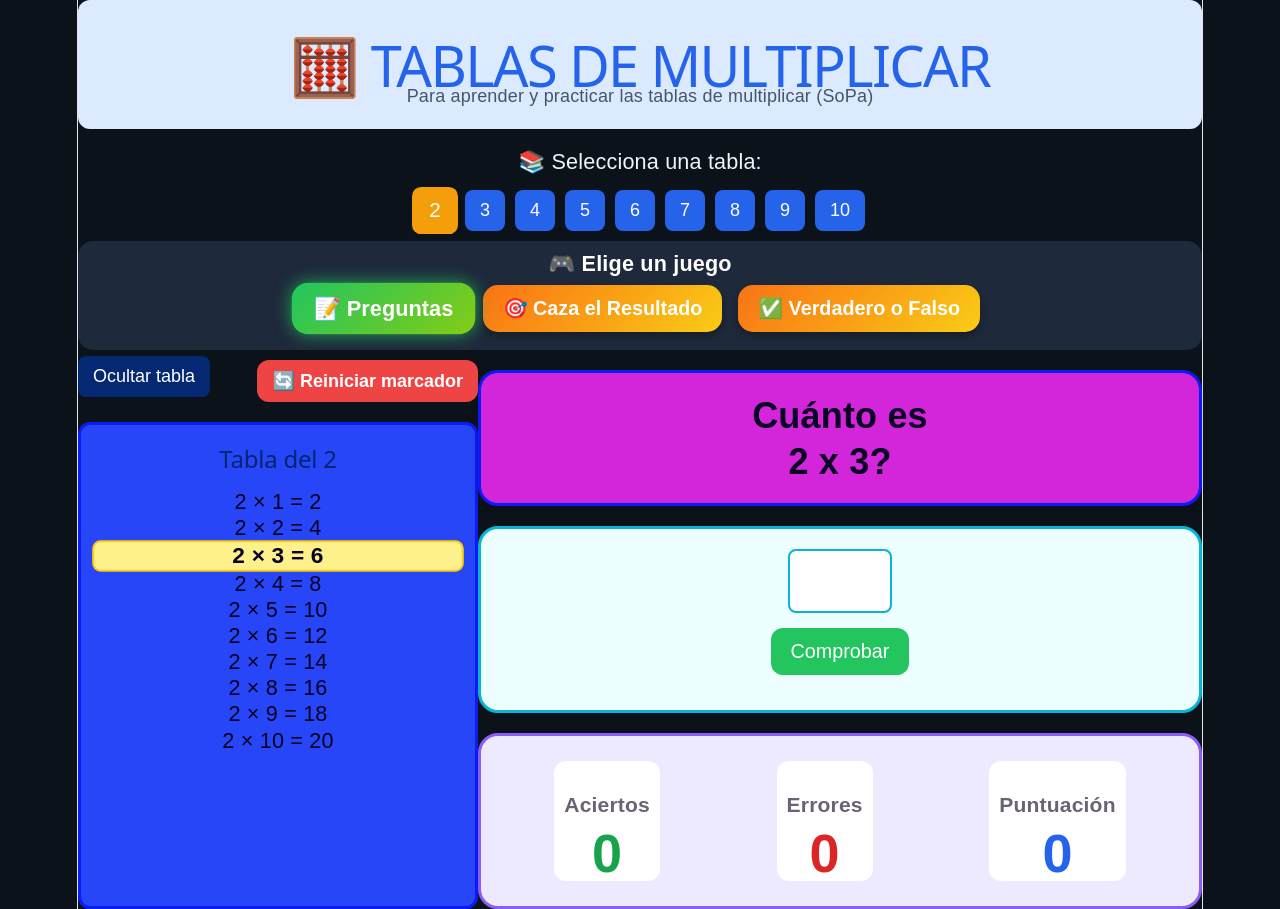
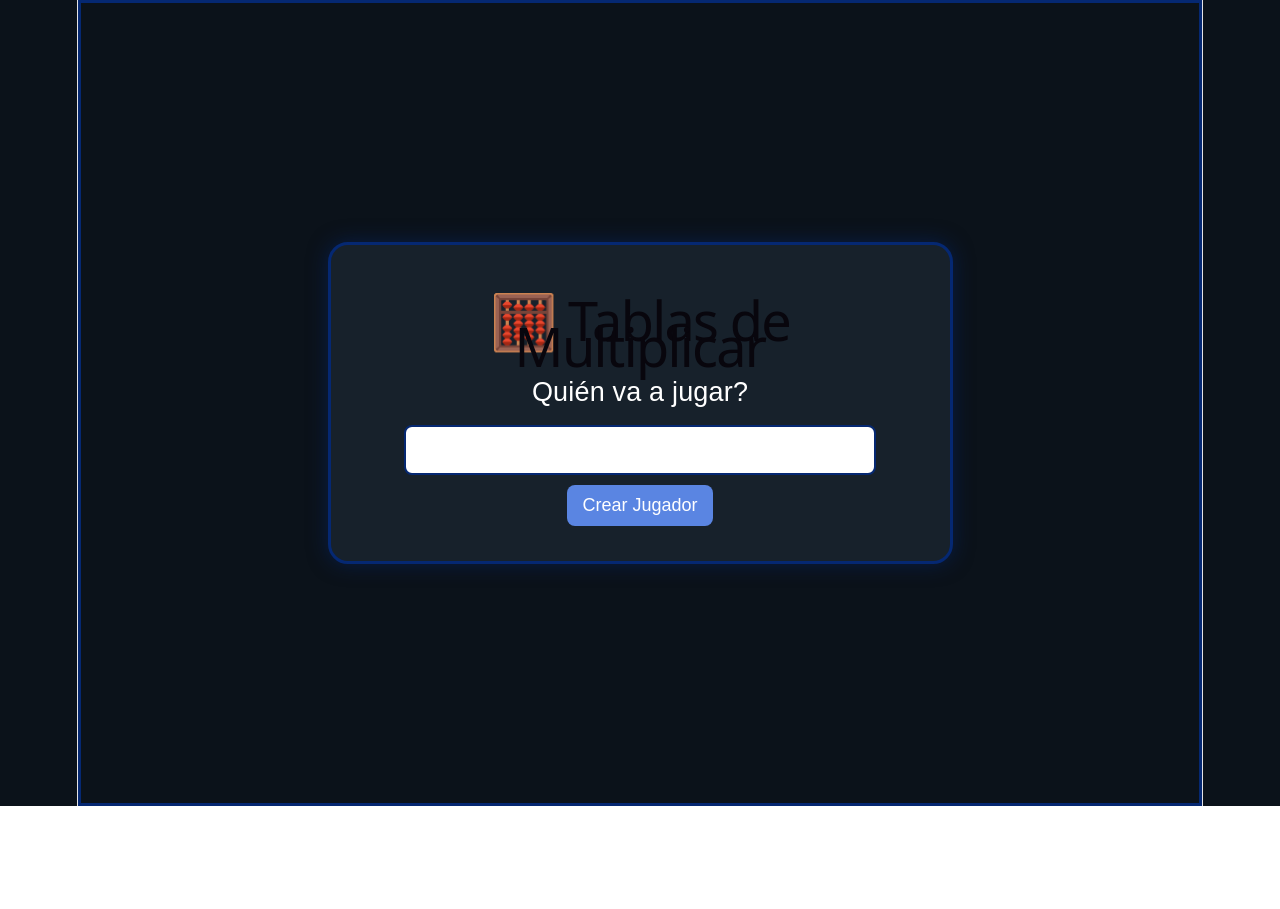
Before and after one commit to JDBesoy/tablas-multiplicar, a React (Vite) app: page / in a window 1280 px wide. After the commit the page ends 806 px from the top, so only its background shows below. Built offline with nearby package versions, Linux system fonts and the light colour scheme.

Commit message:
Se agrega pantalla principal con localStorage

```diff
--- a/src/App.css
+++ b/src/App.css
@@ -6,6 +6,85 @@ body {
 
 .app {
   justify-content: center;
+}
+
+
+.pantalla-inicio{
+  display: flex;
+  flex-direction: column;
+  align-items: center;
+  justify-content: center;
+  min-height: 100vh;
+  background-color: #0b121a;
+  color: white;
+  border:#052872 solid 3px;
+}
+
+.tarjeta-inicio {
+  width: 50%;
+  max-width: 90%;
+  padding: 30px;
+  background-color: #17212b;
+  border: 3px solid #052872;
+  border-radius: 20px;
+  text-align: center;
+  box-shadow: 0 0 20px rgba(5, 40, 114, 0.5);
+}
+
+.pantalla-inicio h1 {
+  font-size: 3rem;
+  margin-bottom: 20px;
+}
+
+.pantalla-inicio p{
+  font-size: 1.5rem;
+  margin-bottom: 20px;
+}
+
+.pantalla-inicio input {
+  display: block;
+  margin: 5px auto;
+  width: 80%;
+  padding: 10px;
+  font-size: 1.2rem;
+  border: 2px solid #052872;
+  border-radius: 8px;
+  outline: none;
+}
+
+.btn-nombres {
+  margin: 5px auto;
+  background-color: #2563eb;
+  color: white;
+  border: none;
+  border-radius: 8px;
+  padding: 10px 15px;
+  margin: 5px;
+  cursor: pointer;
+  font-size: 1rem;
+  transition: transform 0.2s ease;
+}
+.btn-nombres:hover {
+  background-color: #1d4ed8;
+  transform: scale(1.2);
+}
+
+
+.btn-crear-jugador {
+  margin: 5px auto;
+  background-color: #5a85e2;
+  color: white;
+  border: none;
+  border-radius: 8px;
+  padding: 10px 15px;
+  margin: 5px;
+  cursor: pointer;
+  font-size: 1rem;
+  transition: transform 0.2s ease;
+}
+.btn-crear-jugador:hover {
+  background-color: #3d63ce;
+  transform: scale(1.2);
 }
 
 .titulo-principal {
@@ -336,6 +415,28 @@ body {
   grid-template-columns: 1fr;
 }
 
+.pantalla-inicio h1 {
+  font-size: 1.7rem;
+  margin-bottom: 20px;
+}
+
+.pantalla-inicio p{
+  font-size: 1rem;
+  margin-bottom: 20px;
+}
+
+.btn-nombres {
+  margin: 5px auto;
+  background-color: #2563eb;
+  color: white;
+  border: none;
+  border-radius: 8px;
+  padding: 4px 8px;
+  margin: 5px;
+  cursor: pointer;
+  font-size: 1rem;
+  transition: transform 0.2s ease;
+}
 }
 
 .caza-resultado {
--- a/src/App.jsx
+++ b/src/App.jsx
@@ -1,5 +1,6 @@
 import { useState } from "react";
 import "./App.css";
+import PantallaInicio from "./components/PantallaInicio";
 import Encabezado from "./components/layout/Encabezado";
 import MenuJuegos from "./components/layout/MenuJuegos";
 import TablaMultiplicar from "./components/comunes/TablaMultiplicar";
@@ -9,6 +10,9 @@ import CazaResultadoGame from "./components/juegos/CazaResultadoGame";
 import VerdaderoFalsoGame from "./components/juegos/VerdaderoFalsoGame";
 
 function App() {
+  const [jugadorActivo, setJugadorActivo] = useState(
+    localStorage.getItem("jugadorActivo") || "",
+  );
   const [tablaSeleccionada, setTablaSeleccionada] = useState(2);
   const [numeroPregunta, setNumeroPregunta] = useState(
     () => Math.floor(Math.random() * 10) + 1,
@@ -17,9 +21,12 @@ function App() {
   const tablas = [2, 3, 4, 5, 6, 7, 8, 9, 10];
   const [juegoActivo, setJuegoActivo] = useState("preguntas");
 
+  if (!jugadorActivo) {
+    return <PantallaInicio iniciarJuego={setJugadorActivo} />;
+  }
   return (
     <div className="app">
-      <Encabezado />
+      <Encabezado jugadorActivo={jugadorActivo} setJugadorActivo={setJugadorActivo} />
       <div className="selector-tablas">
         <p>📚 Selecciona una tabla: </p>
         {tablas.map((tabla) => (
--- /dev/null
+++ b/src/components/PantallaInicio.jsx
@@ -0,0 +1,66 @@
+import { useState } from "react";
+
+function PantallaInicio({ iniciarJuego }) {
+  const [nombre, setNombre] = useState("");
+  const [jugadores, setJugadores] = useState(
+    JSON.parse(localStorage.getItem("jugadores")) || {},
+  );
+
+  function crearJugador(nombre) {
+    const nuevosJugadores = {
+      ...jugadores,
+    };
+
+    if (!nuevosJugadores[nombre]) {
+      nuevosJugadores[nombre] = {
+        recordGeneral: 0,
+        tablas: {},
+      };
+    }
+
+    localStorage.setItem("jugadores", JSON.stringify(nuevosJugadores));
+
+    setJugadores(nuevosJugadores);
+
+    localStorage.setItem("jugadorActivo", nombre);
+  }
+  function guardarJugador() {
+    if (!nombre.trim()) return;
+
+    crearJugador(nombre);
+
+    iniciarJuego(nombre);
+  }
+  function seleccionarJugador(nombre) {
+    localStorage.setItem("jugadorActivo", nombre);
+
+    iniciarJuego(nombre);
+  }
+
+  return (
+    <div className="pantalla-inicio">
+      <div className="tarjeta-inicio">
+        <h1>🧮 Tablas de Multiplicar</h1>
+
+        <p>Quién va a jugar?</p>
+        {Object.keys(jugadores).map((nombre) => (
+          <button className="btn-nombres" key={nombre} onClick={() => seleccionarJugador(nombre)}>
+            {nombre}
+          </button>
+        ))}
+
+        <input
+          type="text"
+          value={nombre}
+          onChange={(e) => setNombre(e.target.value)}
+        />
+
+        <button className="btn-crear-jugador" onClick={guardarJugador}>
+          Crear Jugador
+        </button>
+      </div>
+    </div>
+  );
+}
+
+export default PantallaInicio;
--- a/src/components/layout/Encabezado.jsx
+++ b/src/components/layout/Encabezado.jsx
@@ -1,8 +1,17 @@
-function Encabezado() {
+function Encabezado({ jugadorActivo, setJugadorActivo }) {
   return (
     <div className="titulo-principal">
       <h1> 🧮 TABLAS DE MULTIPLICAR </h1>
       <p>Para aprender y practicar las tablas de multiplicar (SoPa)</p>
+      <p>Jugador: {jugadorActivo}</p>
+      <button className="btn-crear-jugador"
+        onClick={() => {
+          localStorage.removeItem("jugadorActivo");
+          setJugadorActivo("");
+        }}
+      >
+        Cambiar jugador
+      </button>
     </div>
   );
 }
```
